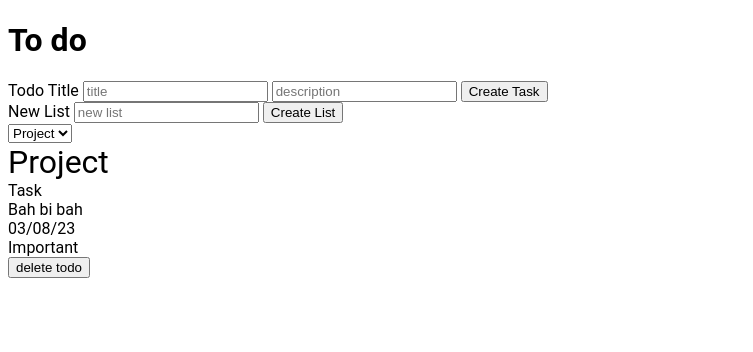
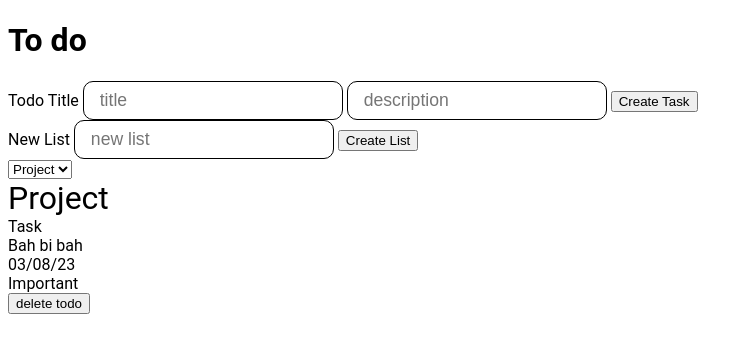
Before and after one commit to eyaldavidszt/todo-list, a website built with webpack: page src/template.html in a window 1280 px wide. Shown: the whole page, without its empty margins (0-753 px from the left). Built offline with nearby package versions, Linux system fonts and the light colour scheme.

Commit message:
Add very initial page styling

```diff
--- a/src/static/style.css
+++ b/src/static/style.css
@@ -17,3 +17,12 @@ html {
 .card-wrapper {
     font-size: 1rem;
 }
+
+
+input {
+    outline: none;
+    padding: 0.5rem 1rem;
+    border-radius: 10px;
+    border: 1px solid black;
+    font-size: 1.1rem;
+}
```
Also changed, not shown: dist/bundle.js.
